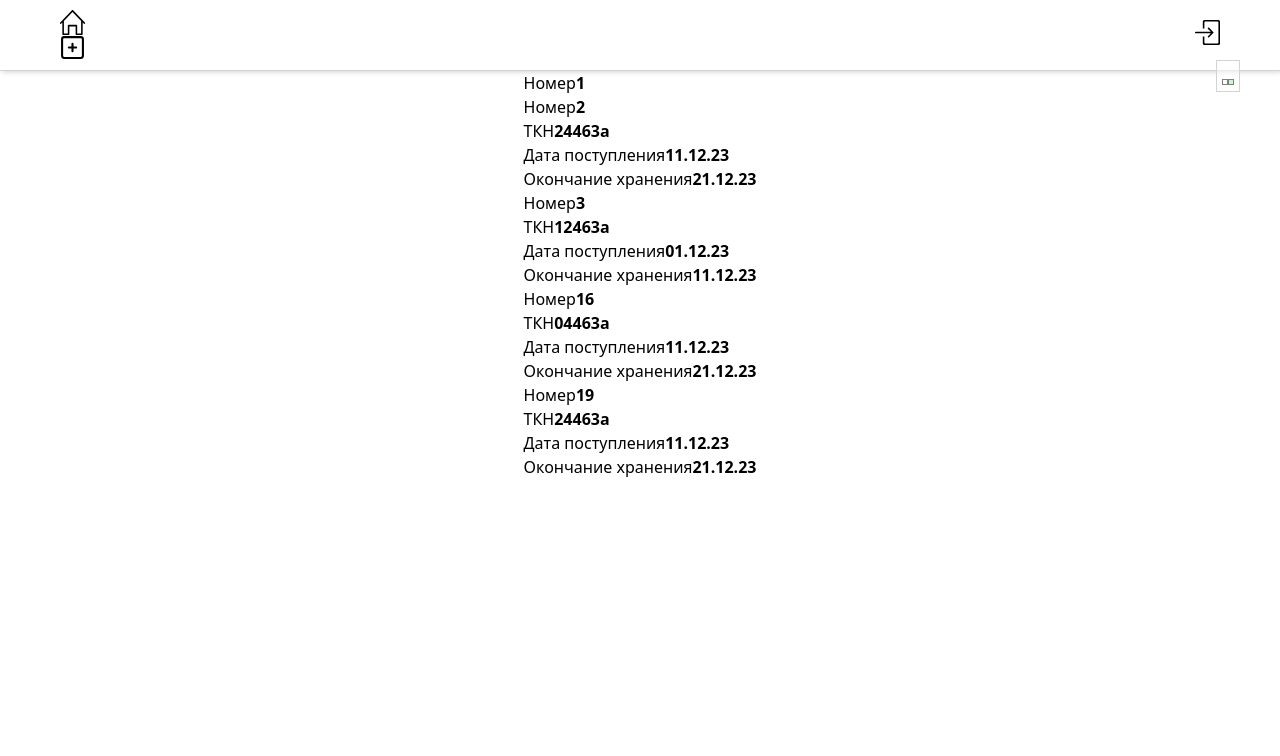
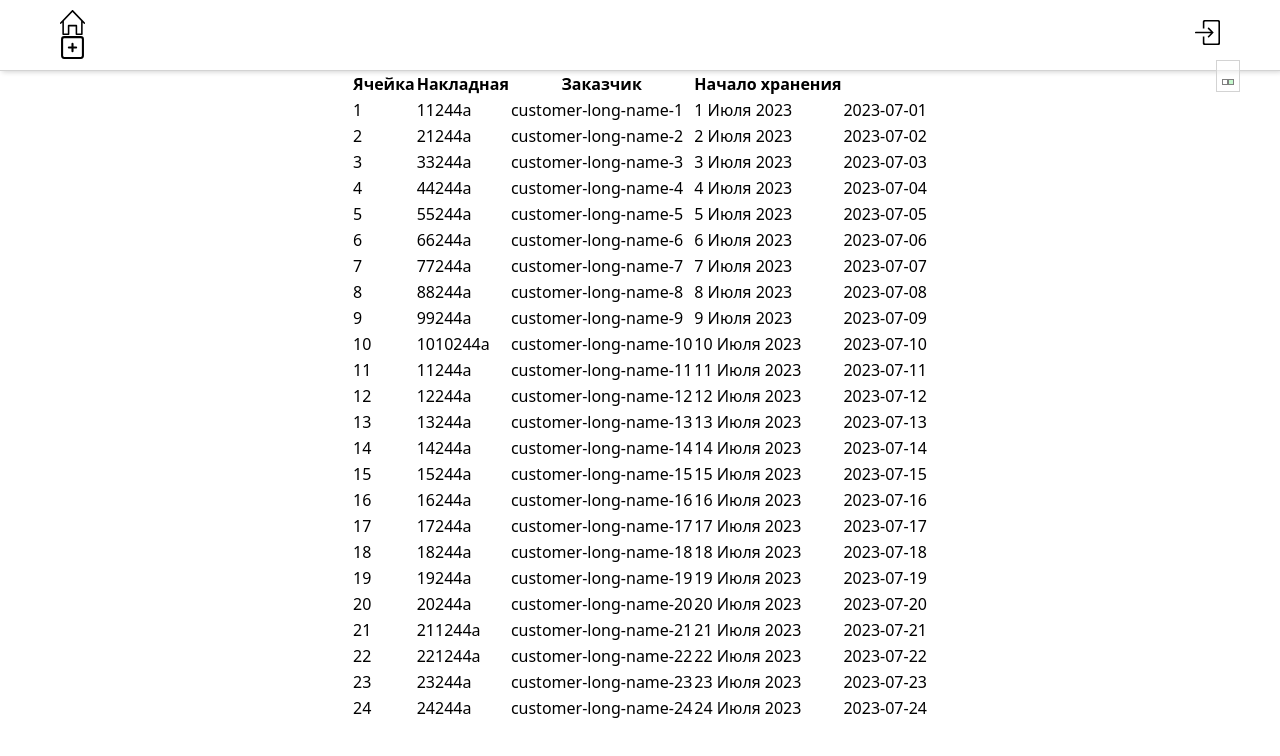
Before and after one commit to voroninadm/pet-box, a Vue app in the folder frontend/: page / in a window 1280 px wide. Both pictures are taken after a click on the button 1231 px from the left and 82 px from the top of the page. Shown: the top 756 px of the page. Built offline with nearby package versions, Linux system fonts and the light colour scheme.

Commit message:
simple mocks added

```diff
--- a/frontend/src/common/constants.js
+++ b/frontend/src/common/constants.js
@@ -2,7 +2,7 @@ export const totalDaysHolding = 7;
 
 export const daysInWeek = 7;
 
-export const months = [
+export const months_ru = [
   "Января",
   "Февраля",
   "Марта",
--- /dev/null
+++ b/frontend/src/mocks/boxes.json
@@ -0,0 +1,170 @@
+[
+  {
+    "id": 1,
+    "cell": 1,
+    "customer": "customer-long-name-1",
+    "invoice": "11244a",
+    "date_add": "2023-07-01"
+  },
+  {
+    "id": 2,
+    "cell": 2,
+    "customer": "customer-long-name-2",
+    "invoice": "21244a",
+    "date_add": "2023-07-02"
+  },
+  {
+    "id": 3,
+    "cell": 3,
+    "customer": "customer-long-name-3",
+    "invoice": "33244a",
+    "date_add": "2023-07-03"
+  },
+  {
+    "id": 4,
+    "cell": 4,
+    "customer": "customer-long-name-4",
+    "invoice": "44244a",
+    "date_add": "2023-07-04"
+  },
+  {
+    "id": 5,
+    "cell": 5,
+    "customer": "customer-long-name-5",
+    "invoice": "55244a",
+    "date_add": "2023-07-05"
+  },
+  {
+    "id": 6,
+    "cell": 6,
+    "customer": "customer-long-name-6",
+    "invoice": "66244a",
+    "date_add": "2023-07-06"
+  },
+  {
+    "id": 7,
+    "cell": 7,
+    "customer": "customer-long-name-7",
+    "invoice": "77244a",
+    "date_add": "2023-07-07"
+  },
+  {
+    "id": 8,
+    "cell": 8,
+    "customer": "customer-long-name-8",
+    "invoice": "88244a",
+    "date_add": "2023-07-08"
+  },
+  {
+    "id": 9,
+    "cell": 9,
+    "customer": "customer-long-name-9",
+    "invoice": "99244a",
+    "date_add": "2023-07-09"
+  },
+  {
+    "id": 10,
+    "cell": 10,
+    "customer": "customer-long-name-10",
+    "invoice": "1010244a",
+    "date_add": "2023-07-10"
+  },
+  {
+    "id": 11,
+    "cell": 11,
+    "customer": "customer-long-name-11",
+    "invoice": "11244a",
+    "date_add": "2023-07-11"
+  },
+  {
+    "id": 12,
+    "cell": 12,
+    "customer": "customer-long-name-12",
+    "invoice": "12244a",
+    "date_add": "2023-07-12"
+  },
+  {
+    "id": 13,
+    "cell": 13,
+    "customer": "customer-long-name-13",
+    "invoice": "13244a",
+    "date_add": "2023-07-13"
+  },
+  {
+    "id": 14,
+    "cell": 14,
+    "customer": "customer-long-name-14",
+    "invoice": "14244a",
+    "date_add": "2023-07-14"
+  },
+  {
+    "id": 15,
+    "cell": 15,
+    "customer": "customer-long-name-15",
+    "invoice": "15244a",
+    "date_add": "2023-07-15"
+  },
+  {
+    "id": 16,
+    "cell": 16,
+    "customer": "customer-long-name-16",
+    "invoice": "16244a",
+    "date_add": "2023-07-16"
+  },
+  {
+    "id": 17,
+    "cell": 17,
+    "customer": "customer-long-name-17",
+    "invoice": "17244a",
+    "date_add": "2023-07-17"
+  },
+  {
+    "id": 18,
+    "cell": 18,
+    "customer": "customer-long-name-18",
+    "invoice": "18244a",
+    "date_add": "2023-07-18"
+  },
+  {
+    "id": 19,
+    "cell": 19,
+    "customer": "customer-long-name-19",
+    "invoice": "19244a",
+    "date_add": "2023-07-19"
+  },
+  {
+    "id": 20,
+    "cell": 20,
+    "customer": "customer-long-name-20",
+    "invoice": "20244a",
+    "date_add": "2023-07-20"
+  },
+  {
+    "id": 21,
+    "cell": 21,
+    "customer": "customer-long-name-21",
+    "invoice": "211244a",
+    "date_add": "2023-07-21"
+  },
+  {
+    "id": 22,
+    "cell": 22,
+    "customer": "customer-long-name-22",
+    "invoice": "221244a",
+    "date_add": "2023-07-22"
+  },
+  {
+    "id": 23,
+    "cell": 23,
+    "customer": "customer-long-name-23",
+    "invoice": "23244a",
+    "date_add": "2023-07-23"
+  },
+  {
+    "id": 24,
+    "cell": 24,
+    "customer": "customer-long-name-24",
+    "invoice": "24244a",
+    "date_add": "2023-07-24"
+  }
+]
--- a/frontend/src/modules/HomeWithTable.vue
+++ b/frontend/src/modules/HomeWithTable.vue
@@ -1,108 +1,38 @@
 <template>
-  <div class="w-10/12">
-    <ol class="grid border rounded-lg px-2 py-3 mt-10">
-      <li
-        class="box box-2 border rounded-lg px-2 py-1 my-1 transition hover:bg-gray-200"
-      >
-        <span>Номер</span>
-        <b>1</b>
-      </li>
-
-      <li
-        class="box box-2 border rounded-lg px-2 py-1 my-1 transition hover:bg-gray-200"
-      >
-        <ol class="flex gap-2">
-          <li>
-            <span>Номер</span>
-            <b>2</b>
-          </li>
-          <li>
-            <span>ТКН</span>
-            <b>24463а</b>
-          </li>
-          <li>
-            <span>Дата поступления</span>
-            <b>11.12.23</b>
-          </li>
-          <li>
-            <span>Окончание хранения</span>
-            <b>21.12.23</b>
-          </li>
-        </ol>
-      </li>
-
-      <li
-        class="box box-2 border rounded-lg px-2 py-1 my-1 transition hover:bg-gray-200"
-      >
-        <ol class="flex gap-2">
-          <li>
-            <span>Номер</span>
-            <b>3</b>
-          </li>
-          <li>
-            <span>ТКН</span>
-            <b>12463а</b>
-          </li>
-          <li>
-            <span>Дата поступления</span>
-            <b>01.12.23</b>
-          </li>
-          <li>
-            <span>Окончание хранения</span>
-            <b>11.12.23</b>
-          </li>
-        </ol>
-      </li>
-
-      <li
-        class="box box-2 border rounded-lg px-2 py-1 my-1 transition hover:bg-gray-200"
-      >
-        <ol class="flex gap-2">
-          <li>
-            <span>Номер</span>
-            <b>16</b>
-          </li>
-          <li>
-            <span>ТКН</span>
-            <b>04463а</b>
-          </li>
-          <li>
-            <span>Дата поступления</span>
-            <b>11.12.23</b>
-          </li>
-          <li>
-            <span>Окончание хранения</span>
-            <b>21.12.23</b>
-          </li>
-        </ol>
-      </li>
-
-      <li
-        class="box box-2 border rounded-lg px-2 py-1 my-1 transition hover:bg-gray-200"
-      >
-        <ol class="flex gap-2">
-          <li>
-            <span>Номер</span>
-            <b>19</b>
-          </li>
-          <li>
-            <span>ТКН</span>
-            <b>24463а</b>
-          </li>
-          <li>
-            <span>Дата поступления</span>
-            <b>11.12.23</b>
-          </li>
-          <li>
-            <span>Окончание хранения</span>
-            <b>21.12.23</b>
-          </li>
-        </ol>
-      </li>
-    </ol>
-  </div>
+  <table class="w-10/12 mt-5">
+    <thead>
+      <tr>
+        <th class="w-1/12 p-2">Ячейка</th>
+        <th class="w-1/12 p-2">Накладная</th>
+        <th class="w-4/12 p-2">Заказчик</th>
+        <th class="w-2/12 p-2">Начало хранения</th>
+        <th class="w-2/12 p-2"></th>
+      </tr>
+    </thead>
+    <tbody>
+      <tr v-for="box in boxes" :key="box.id" class="border">
+        <td class="text-center border">{{ box.cell }}</td>
+        <td class="text-center border">{{ box.invoice }}</td>
+        <td class="text-center border">{{ box.customer }}</td>
+        <td class="text-center border">{{ date_add(box.date_add) }}</td>
+        <td class="text-center border">{{ box.date_add }}</td>
+      </tr>
+    </tbody>
+  </table>
 </template>
 
 <script setup>
-const open = (evt) => console.log(`I'm opened-${evt}`);
+import boxes from "@/mocks/boxes";
+import { months_ru } from "@/common/constants";
+
+const date_add = (date) => {
+  let normalizedData = new Date(Date.parse(date));
+  return (
+    normalizedData.getDate() +
+    " " +
+    months_ru[normalizedData.getMonth()] +
+    " " +
+    normalizedData.getFullYear()
+  );
+};
 </script>
--- a/frontend/src/views/ProductCreate.vue
+++ b/frontend/src/views/ProductCreate.vue
@@ -8,10 +8,12 @@
       </h1>
       <form action="#" class="flex flex-col">
         <div class="flex flex-col my-3 gap-2">
-          <label class="flex justify-between">Номер накладной
+          <label class="flex justify-between"
+            >Номер накладной
             <input type="text" class="border" />
           </label>
-          <label class="flex justify-between">Заказчик
+          <label class="flex justify-between"
+            >Заказчик
             <input type="text" class="border" />
           </label>
           <label class="flex justify-between">
@@ -22,38 +24,34 @@
             Окончание хранения
             <span>{{ weekAfterDate() }}</span>
           </label>
-          <small class="text-green-600 text-center my-1">Товар хранится на складе не более 1 недели!</small>
+          <small class="text-green-600 text-center my-1"
+            >Товар хранится на складе не более
+            {{ totalDaysHolding }} дней!</small
+          >
         </div>
-        <button type="submit" class="border rounded-lg w-1/3 m-auto">Save</button>
+        <button type="submit" class="border rounded-lg w-1/3 m-auto">
+          Save
+        </button>
       </form>
     </section>
   </transition>
 </template>
 
 <script setup>
-import { daysInWeek } from "@/common/constants";
-import { months } from "@/common/constants";
+import { months_ru, totalDaysHolding } from "@/common/constants";
 
 const currentDate = () => {
   const date = new Date();
   return (
-    date.getDate() +
-    " " +
-    months[date.getMonth() + 1] +
-    " " +
-    date.getFullYear()
+    date.getDate() + " " + months_ru[date.getMonth()] + " " + date.getFullYear()
   );
 };
 
 const weekAfterDate = () => {
   const date = new Date();
-  date.setDate(date.getDate() + daysInWeek);
+  date.setDate(date.getDate() + totalDaysHolding);
   return (
-    date.getDate() +
-    " " +
-    months[date.getMonth() + 1] +
-    " " +
-    date.getFullYear()
+    date.getDate() + " " + months_ru[date.getMonth()] + " " + date.getFullYear()
   );
 };
 </script>
```
Also changed, not shown: frontend/src/common/helpers.js (added), frontend/src/modules/ProductPage.vue (deleted).
